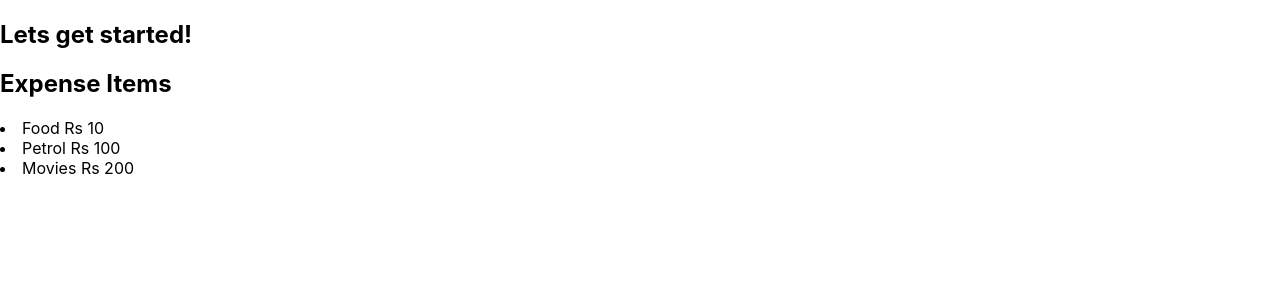
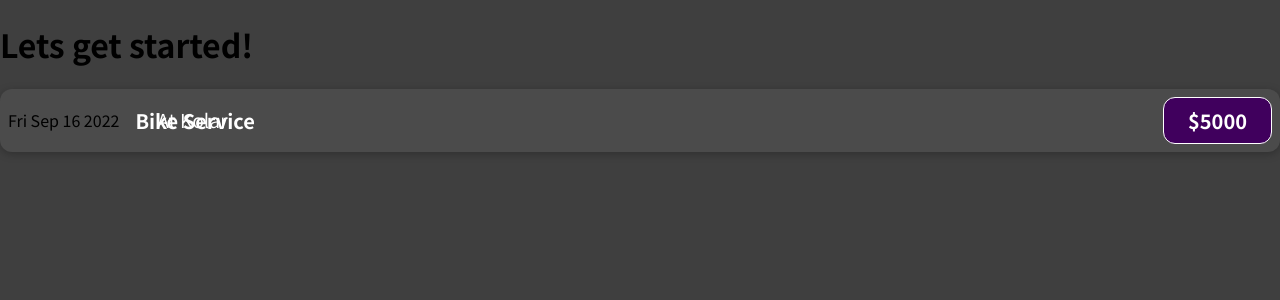
Before and after one commit to SushmaGowda7/Learning-React, a React (Create React App) app: page / in a window 1280 px wide. Shown: the top 300 px of the page. Built offline with nearby package versions, Linux system fonts and the light colour scheme.

Commit message:
js code is hardcoded

```diff
--- a/src/App.js
+++ b/src/App.js
@@ -4,7 +4,7 @@ import './App.css';
 function App() {
   return (
     <div>
-    <h2>Lets get started!</h2>
+    <h1>Lets get started!</h1>
     <ExpenseItem></ExpenseItem>
     </div>
   );
--- /dev/null
+++ b/src/components/ExpenseItem.css
@@ -0,0 +1,69 @@
+.expense-item {
+    display: flex;
+    justify-content: space-between;
+    align-items: center;
+    box-shadow: 0 2px 8px rgba(0, 0, 0, 0.25);
+    padding: 0.5rem;
+    margin: 1rem 0;
+    border-radius: 12px;
+    background-color: #4b4b4b;
+  }
+
+  .expense-item__description {
+    display: flex;
+    flex-direction: column;
+    gap: 1rem;
+    align-items: flex-end;
+    flex-flow: column-reverse;
+    justify-content: flex-start;
+    flex: 1;
+  }
+
+  .expense-item h2 {
+    color: #3a3a3a;
+    font-size: 1rem;
+    flex: 1;
+    margin: 0 1rem;
+    color: white;
+  }
+
+  .expense-item__price {
+    font-size: 1rem;
+    font-weight: bold;
+    color: white;
+    background-color: #40005d;
+    border: 1px solid white;
+    padding: 0.5rem;
+    border-radius: 12px;
+  }
+
+  @media (min-width: 580px) {
+    .expense-item__description {
+      flex-direction: row;
+      align-items: center;
+      justify-content: flex-start;
+      flex: 1;
+    }
+
+      .expense-item__location {
+        flex-direction: row;
+        align-items: center;
+        justify-content: flex-start;
+        flex: 1;
+        color: #3a3a3a;
+        font-size: 1.2rem;
+        margin: 0;
+        color: white;
+        gap: 1rem;
+        margin-left: -1000px;
+      }
+
+    .expense-item__description h2 {
+      font-size: 1.25rem;
+    }
+
+    .expense-item__price {
+      font-size: 1.25rem;
+      padding: 0.5rem 1.5rem;
+    }
+  }
--- a/src/components/ExpenseItem.js
+++ b/src/components/ExpenseItem.js
@@ -1,11 +1,21 @@
+import './ExpenseItem.css';
 
 function ExpenseItem(){
-    return <div>
-        <h2>Expense Items</h2>
-        <li>Food Rs 10</li>
-        <li>Petrol Rs 100</li>
-        <li>Movies Rs 200</li>
+    const expenseDate = new Date(2022, 8, 16);
+    const expenseTitle = 'Bike Service';
+    const expenseAmount = 5000;
+    const LocationOfExpenditure = 'Kolar';
+
+    return (
+    <div className='expense-item'>
+        <div>{expenseDate.toDateString()}</div>
+            <div className='expense-item__description'>
+                <h2>{expenseTitle}</h2>
+                <div className='expense-item__location'>At {LocationOfExpenditure}</div>
+                <div className='expense-item__price'>${expenseAmount}</div>
+            </div>
         </div>
+    );
 }
 
 export default ExpenseItem;
--- a/src/index.css
+++ b/src/index.css
@@ -1,13 +1,14 @@
+@import url('https://fonts.googleapis.com/css2?family=Noto+Sans+JP:wght@400;700&display=swap');
+
+* {
+  box-sizing: border-box;
+}
+
+html {
+  font-family: 'Noto Sans JP', sans-serif;
+}
+
 body {
   margin: 0;
-  font-family: -apple-system, BlinkMacSystemFont, 'Segoe UI', 'Roboto', 'Oxygen',
-    'Ubuntu', 'Cantarell', 'Fira Sans', 'Droid Sans', 'Helvetica Neue',
-    sans-serif;
-  -webkit-font-smoothing: antialiased;
-  -moz-osx-font-smoothing: grayscale;
+  background-color: #3f3f3f;
 }
-
-code {
-  font-family: source-code-pro, Menlo, Monaco, Consolas, 'Courier New',
-    monospace;
-}
```
